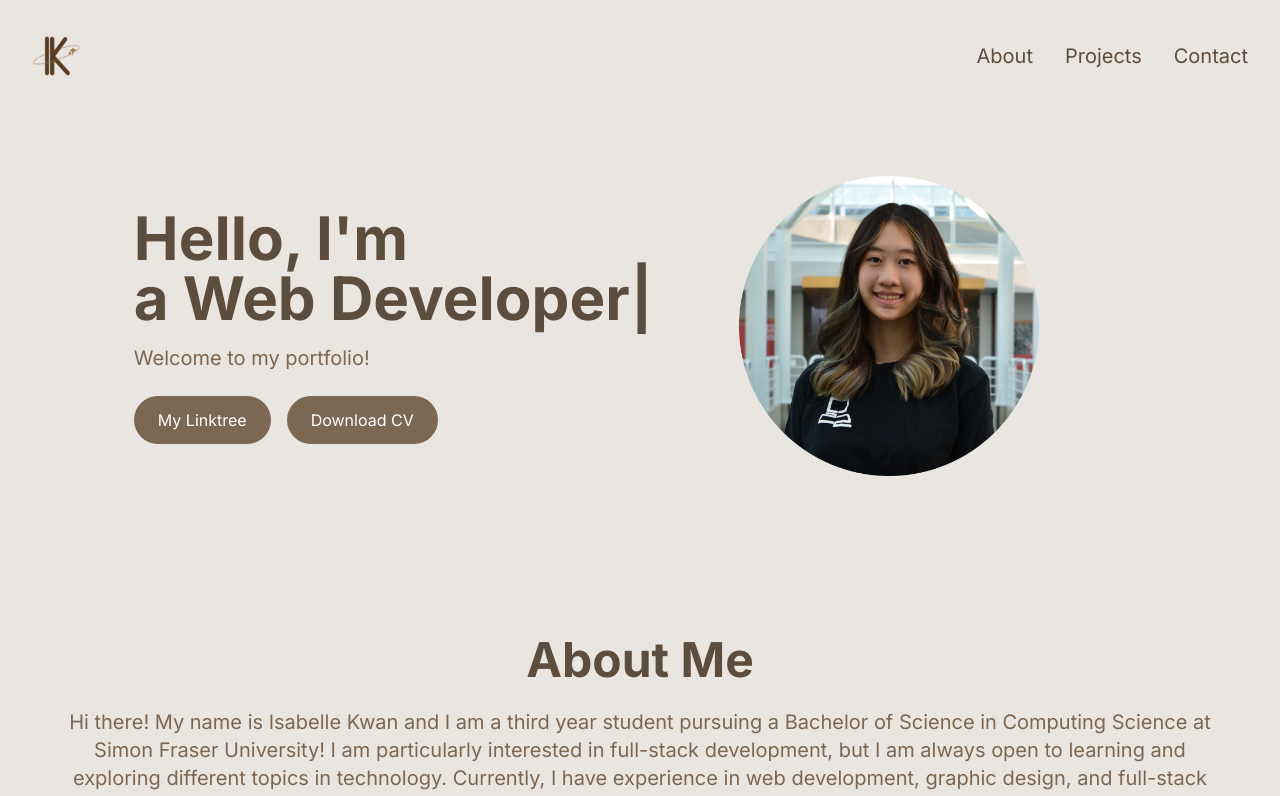
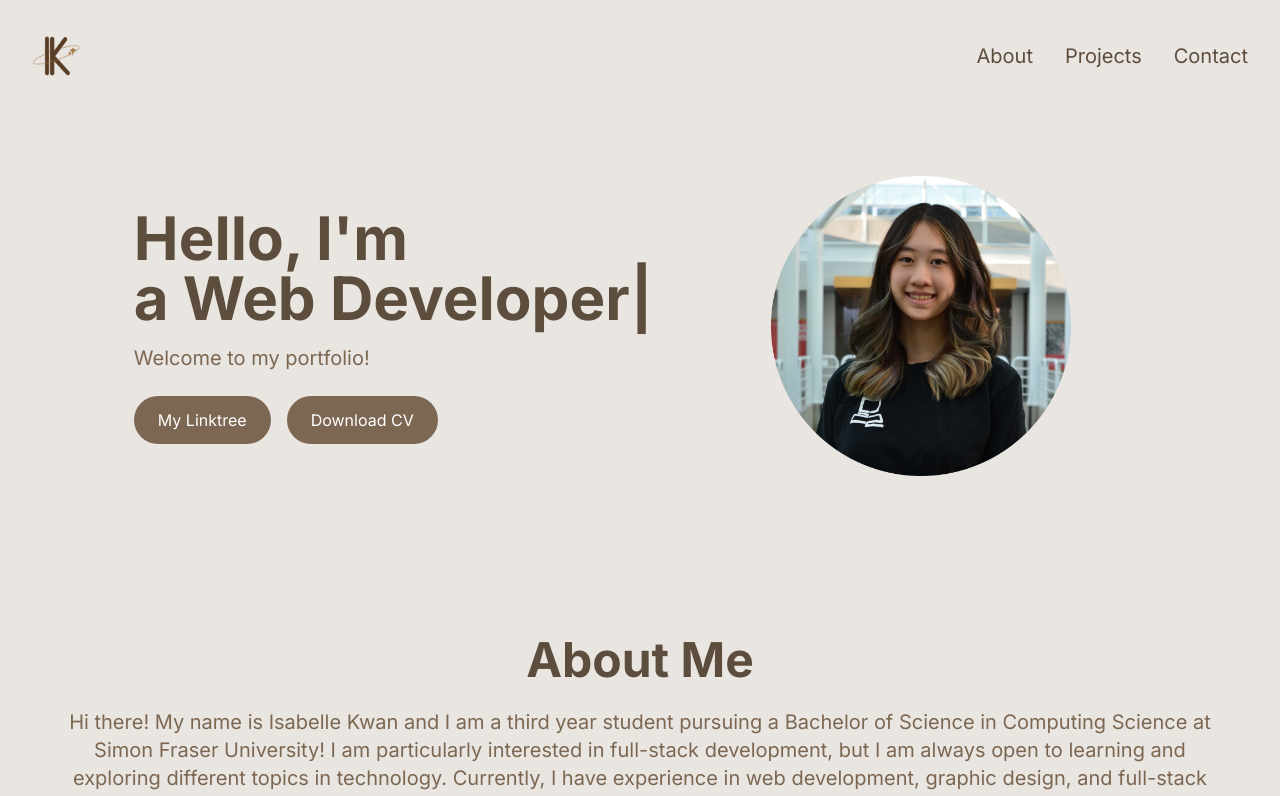
Before and after one commit to isabellekwan/personal-profile, a Next.js app: page / in a window 1280 px wide. Shown: the top 796 px of the page. Built offline with nearby package versions, Linux system fonts and the light colour scheme.

Commit message:
Moved face image slightly to right on medium and bigger screens

```diff
--- a/src/app/components/Header.jsx
+++ b/src/app/components/Header.jsx
@@ -48,6 +48,7 @@ const Header = () => {
                     alt="circle portrait"
                     width={300}
                     height={300}
+                    className="sm:ml-8"
                 />
             </div>
         </div>
```
Also changed, not shown: src/app/globals.css (line endings or trailing spaces).
